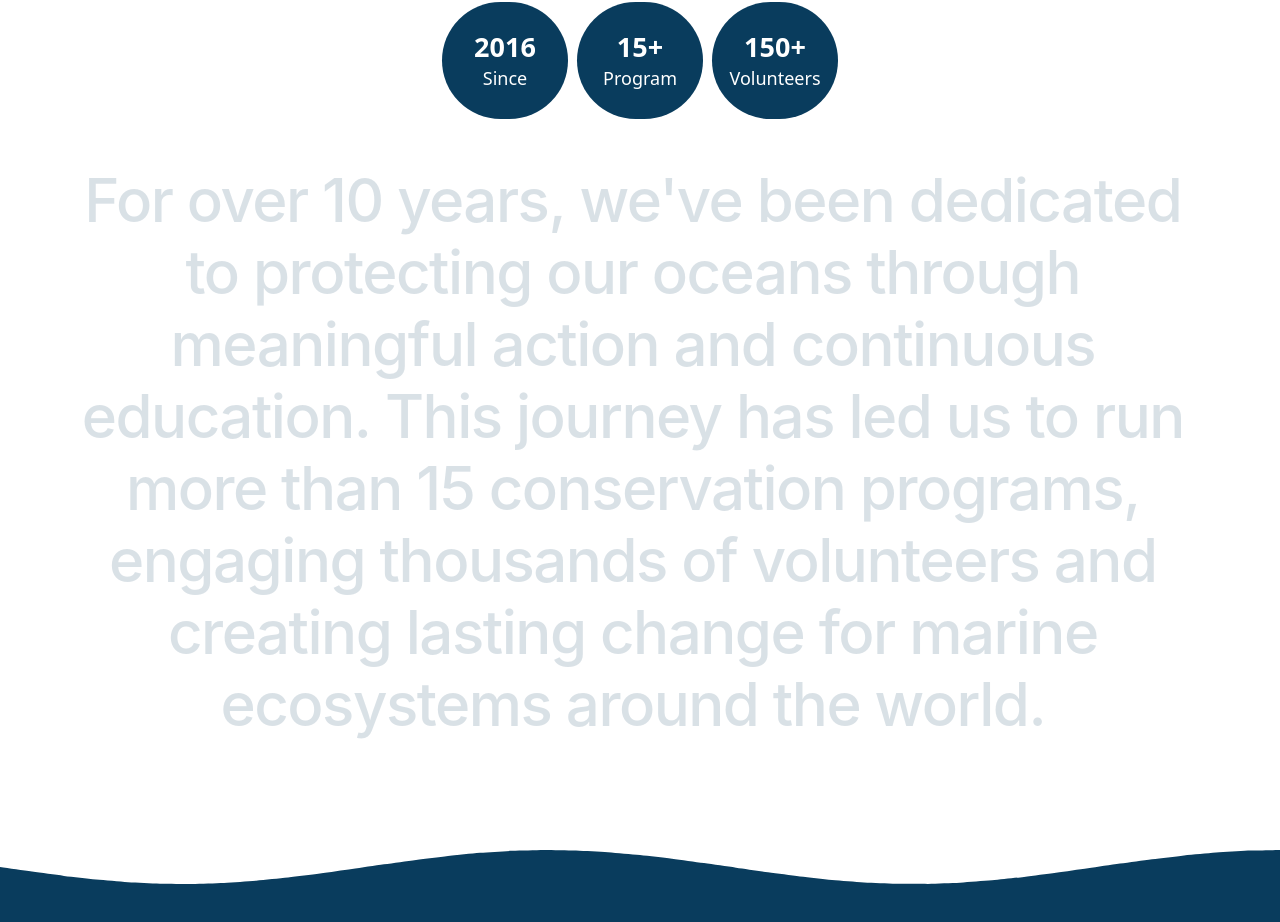
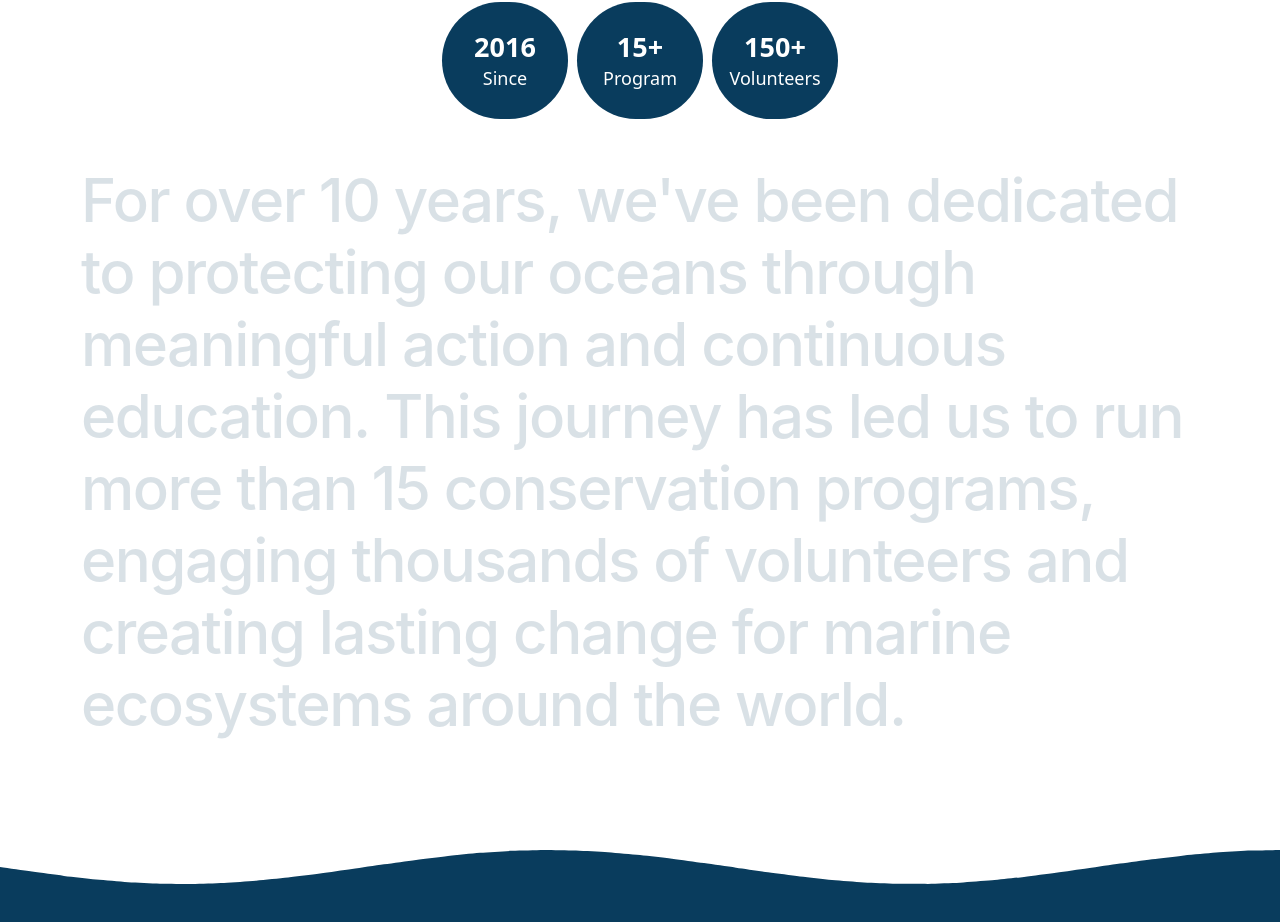
Before and after one commit to imAbizars/GoSeaProject, a React (Vite) app: page / in a window 1280 px wide. Shown: the part 924-1846 px from the top of the page. Built offline with nearby package versions, Linux system fonts and the light colour scheme.

Commit message:
edit: size carousel, size text paragraph programsection

```diff
--- a/src/components/sections/AboutSection.jsx
+++ b/src/components/sections/AboutSection.jsx
@@ -43,10 +43,10 @@ export default function AboutSection() {
                     ))}
                 </div>
 
-                <div className="max-w-7xl mx-auto px-6 md:px-12 flex justify-center text-center">
+                <div className="max-w-7xl mx-auto px-6 md:px-12 flex  text-justify">
                     <p
                         ref={textRef}
-                        className="font-sans font-medium text-[20px] sm:text-[40px] md:text-[52px] lg:text-[60px] leading-[1.2] tracking-tight text-black max-w-5xl select-none"
+                        className="font-sans font-medium text-[23px] sm:text-[40px] md:text-[52px] lg:text-[60px] leading-[1.2] tracking-tight text-black max-w-5xl select-none"
                     >
                         {wordsArray.map((word, idx) => (
                             <span
--- a/src/components/sections/ProgramSection.jsx
+++ b/src/components/sections/ProgramSection.jsx
@@ -54,7 +54,7 @@ export default function ProgramSection() {
         <h2 ref={h2Ref} className="text-5xl font-bold text-white">
           Our <span className="bg-white text-background rounded-3xl px-2">Program</span>
         </h2>
-        <p ref={pRef} className="text-white text-justify text-md">
+        <p ref={pRef} className="text-white text-justify text-md px-2">
           Over the past ten years, we have implemented several programs aimed at
           promoting the conservation of our marine environment. With the support
           of passionate marine conservation volunteers, we have continued to work
@@ -69,7 +69,7 @@ export default function ProgramSection() {
             <StackedCarousel
               ref={carouselRef}
               slideComponent={ProgramCard}
-              slideWidth={300}
+              slideWidth={270}
               carouselWidth={width}
               data={programs}
               currentVisibleSlide={3}
--- a/src/components/ui/DolphinJump.jsx
+++ b/src/components/ui/DolphinJump.jsx
@@ -32,13 +32,6 @@ export default function DolphinJump({ src, className = "" }) {
                 opacity: 1,
                 duration: 0.9,
                 ease: "power2.in", // gerak naik cepat lalu melambat, khas lompatan
-            }).to(el, {
-                y: 10,
-                x: 90,
-                rotate: -90,
-                opacity: 0,
-                duration: 0.8,
-                ease: "power2.in",
             })
         }, ref);
 
```
